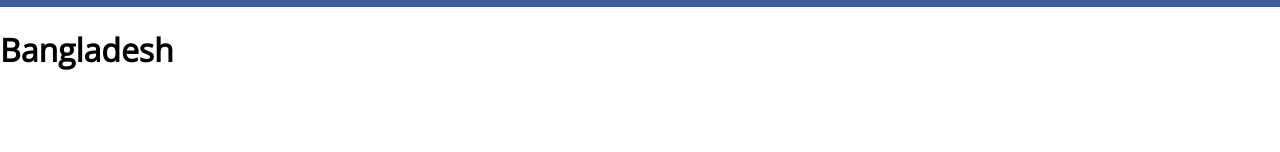
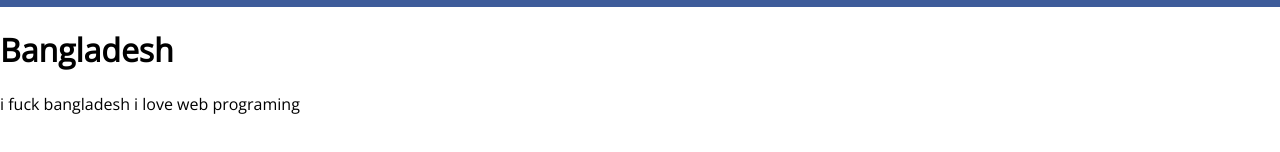
Before and after one commit to tusinahmed/fb, a plain HTML site: page index.html in a window 1280 px wide. Shown: the part 88-240 px from the top of the page. Drawn offline with nearby package versions, Linux system fonts and the light colour scheme.

```diff
--- a/index.html
+++ b/index.html
@@ -51,6 +51,8 @@
 
     <h1> Bangladesh </h1>
 
+    i fuck bangladesh i love web programing
+
 
 </body>
 
```
